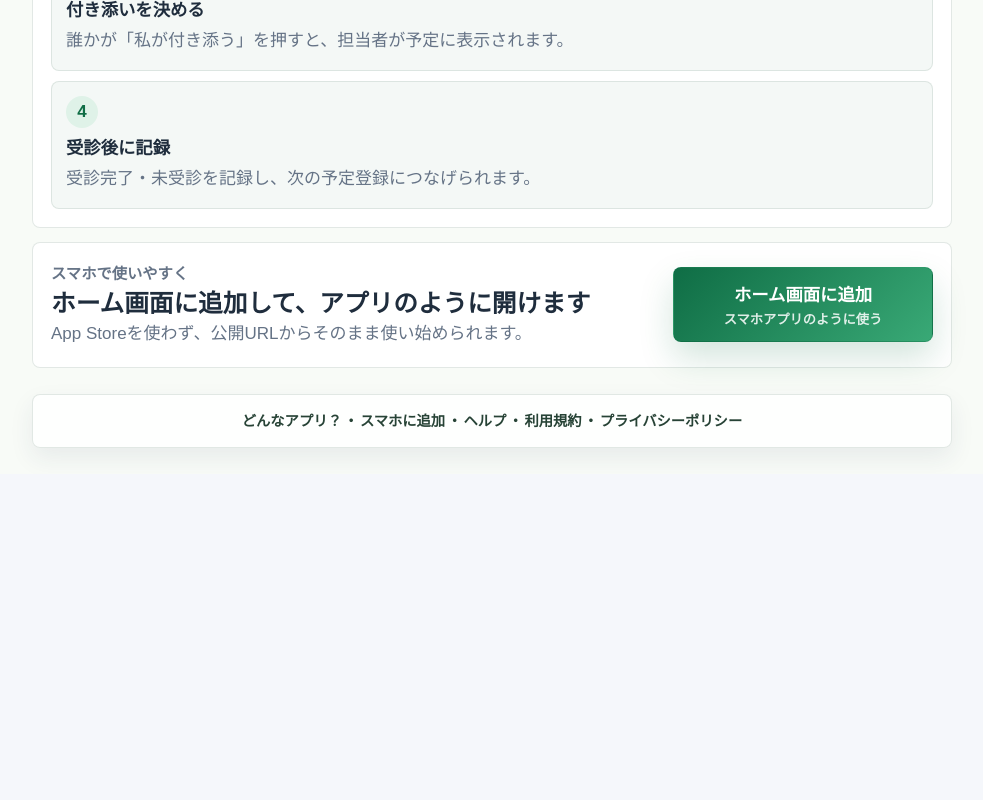
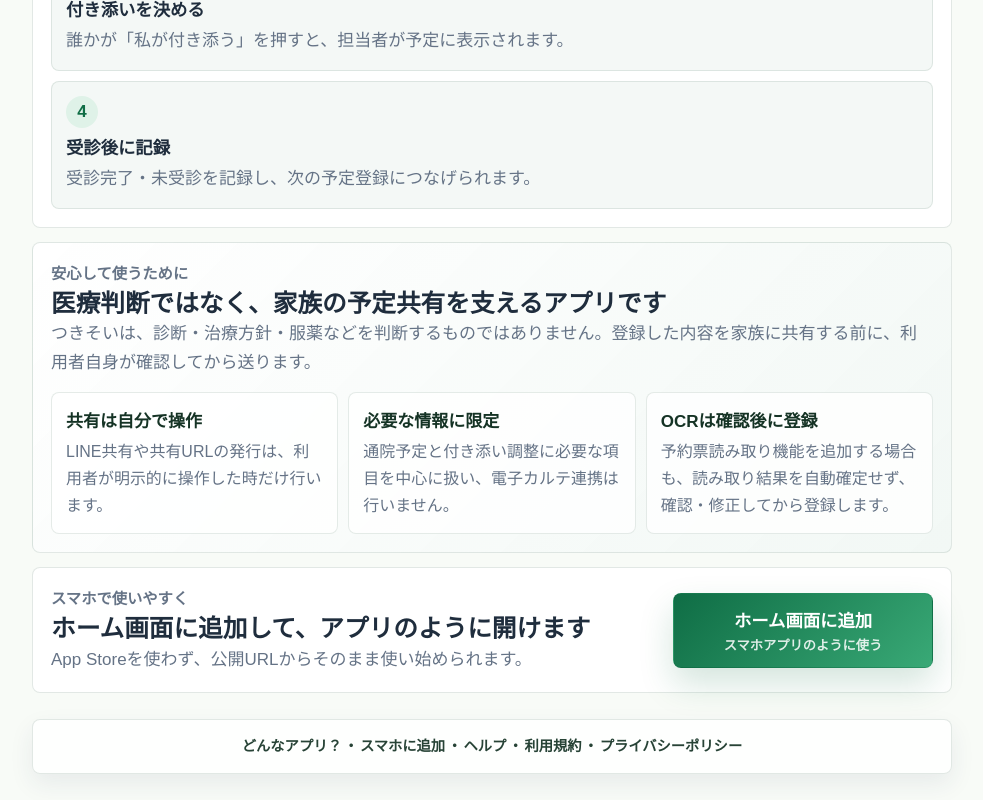
Before and after one commit to blink324/clinic-escort-app, a Next.js app: page /line/connect in a window 1280 px wide. Shown: the part 1605-2405 px from the top of the page, without its empty margins (148-1131 px from the left). Before the commit the page ends 2079 px from the top, so only its background shows below. Built offline with nearby package versions, Linux system fonts and the light colour scheme; no server answers.

Commit message:
Add safety notes to landing page

```diff
--- a/app/styles.css
+++ b/app/styles.css
@@ -332,6 +332,33 @@ button { cursor: pointer; }
   width: 32px;
 }
 
+.lp-safety {
+  background: linear-gradient(135deg, rgba(255, 255, 255, 0.94), #f2f8f5);
+}
+
+.lp-safety-grid {
+  display: grid;
+  gap: 10px;
+}
+
+.lp-safety-grid div {
+  background: rgba(255, 255, 255, 0.78);
+  border: 1px solid rgba(94, 129, 112, 0.16);
+  border-radius: 8px;
+  display: grid;
+  gap: 6px;
+  padding: 14px;
+}
+
+.lp-safety-grid strong {
+  color: #153325;
+  font-size: 1rem;
+}
+
+.lp-safety-grid p {
+  font-size: 0.94rem;
+}
+
 .lp-install {
   align-items: center;
 }
@@ -2061,6 +2088,7 @@ textarea { line-height: 1.6; resize: vertical; }
     width: min(50vw, 560px);
   }
   .lp-feature-grid { grid-template-columns: 1fr 1fr; }
+  .lp-safety-grid { grid-template-columns: repeat(3, 1fr); }
   .lp-install { grid-template-columns: 1fr 260px; }
   .info-grid { grid-template-columns: 1fr 1fr; }
   .modal-backdrop { align-items: center; }
--- a/components/AuthPanel.tsx
+++ b/components/AuthPanel.tsx
@@ -133,6 +133,30 @@ export function AuthPanel({ onSignedIn }: Props) {
             </ol>
           </section>
 
+          <section className="lp-section lp-safety">
+            <div>
+              <p className="eyebrow">安心して使うために</p>
+              <h2>医療判断ではなく、家族の予定共有を支えるアプリです</h2>
+              <p>
+                つきそいは、診断・治療方針・服薬などを判断するものではありません。登録した内容を家族に共有する前に、利用者自身が確認してから送ります。
+              </p>
+            </div>
+            <div className="lp-safety-grid">
+              <div>
+                <strong>共有は自分で操作</strong>
+                <p>LINE共有や共有URLの発行は、利用者が明示的に操作した時だけ行います。</p>
+              </div>
+              <div>
+                <strong>必要な情報に限定</strong>
+                <p>通院予定と付き添い調整に必要な項目を中心に扱い、電子カルテ連携は行いません。</p>
+              </div>
+              <div>
+                <strong>OCRは確認後に登録</strong>
+                <p>予約票読み取り機能を追加する場合も、読み取り結果を自動確定せず、確認・修正してから登録します。</p>
+              </div>
+            </div>
+          </section>
+
           <section className="lp-section lp-install">
             <div>
               <p className="eyebrow">スマホで使いやすく</p>
```
Also changed, not shown: work/ethics-review-checklist.md (+36 -29 lines).
